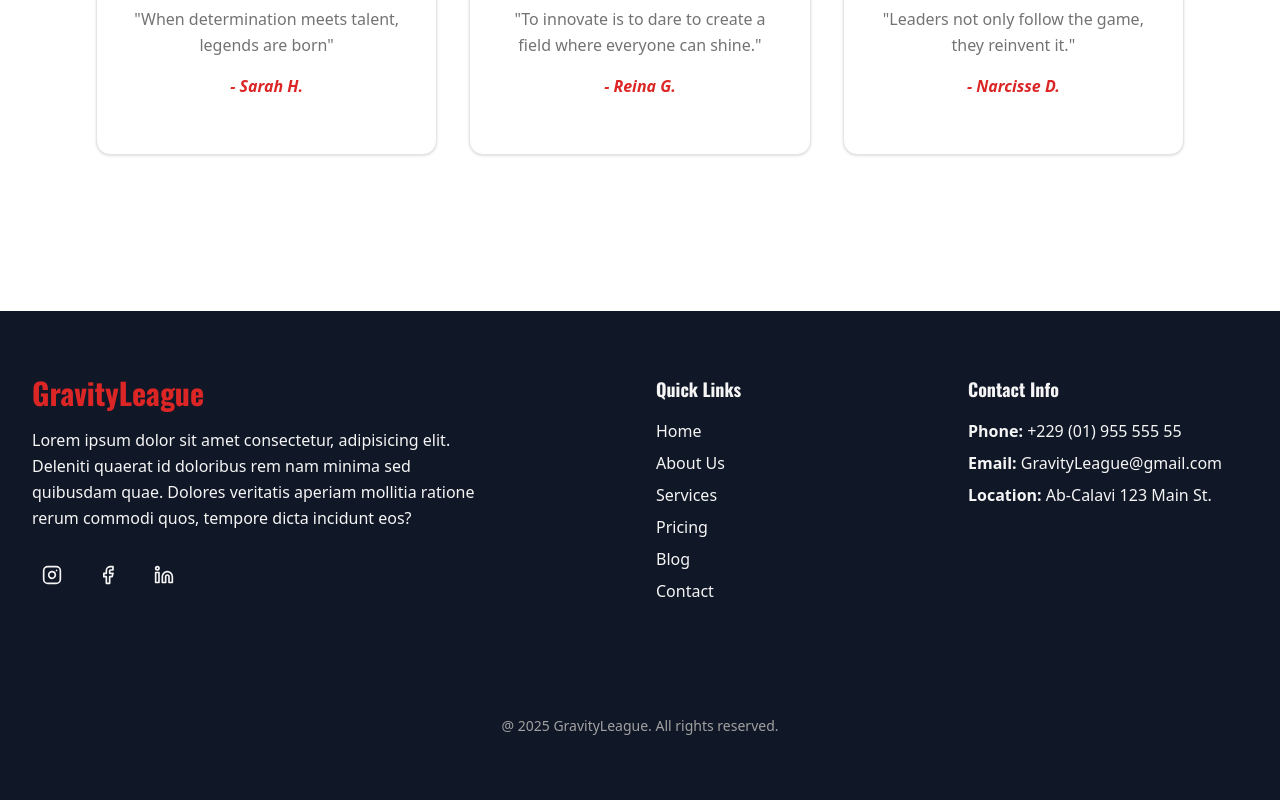
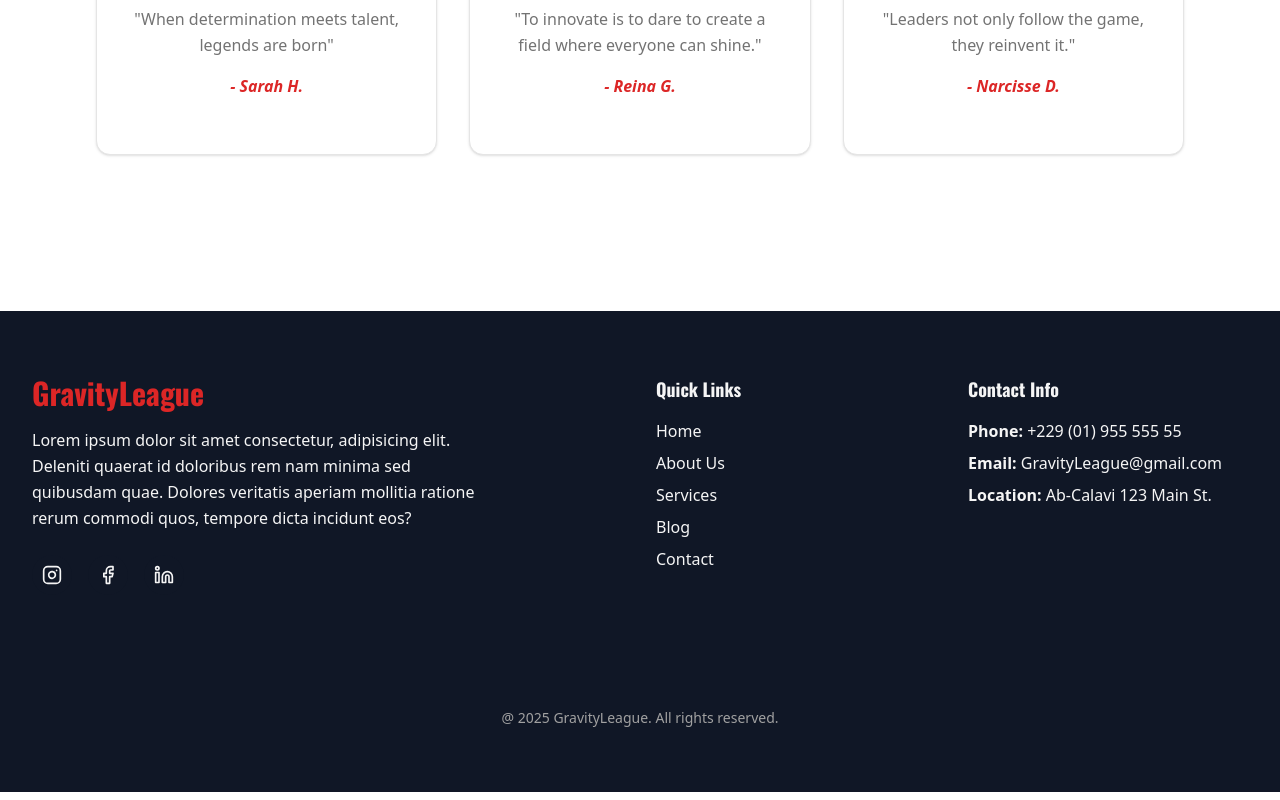
Before and after one commit to narcisse66/G-League, a Next.js app: page / in a window 1280 px wide. Shown: the part 4471-5271 px from the top of the page. Built offline with nearby package versions, Linux system fonts and the light colour scheme.

Commit message:
update founder.tsx and about.tsx and footer.tsx

```diff
--- a/src/components/footer.tsx
+++ b/src/components/footer.tsx
@@ -53,7 +53,6 @@ export default function Footer() {
                 'Home',
                 'About Us',
                 'Services',
-                'Pricing',
                 'Blog',
                 'Contact',
               ].map((link) => (
```
